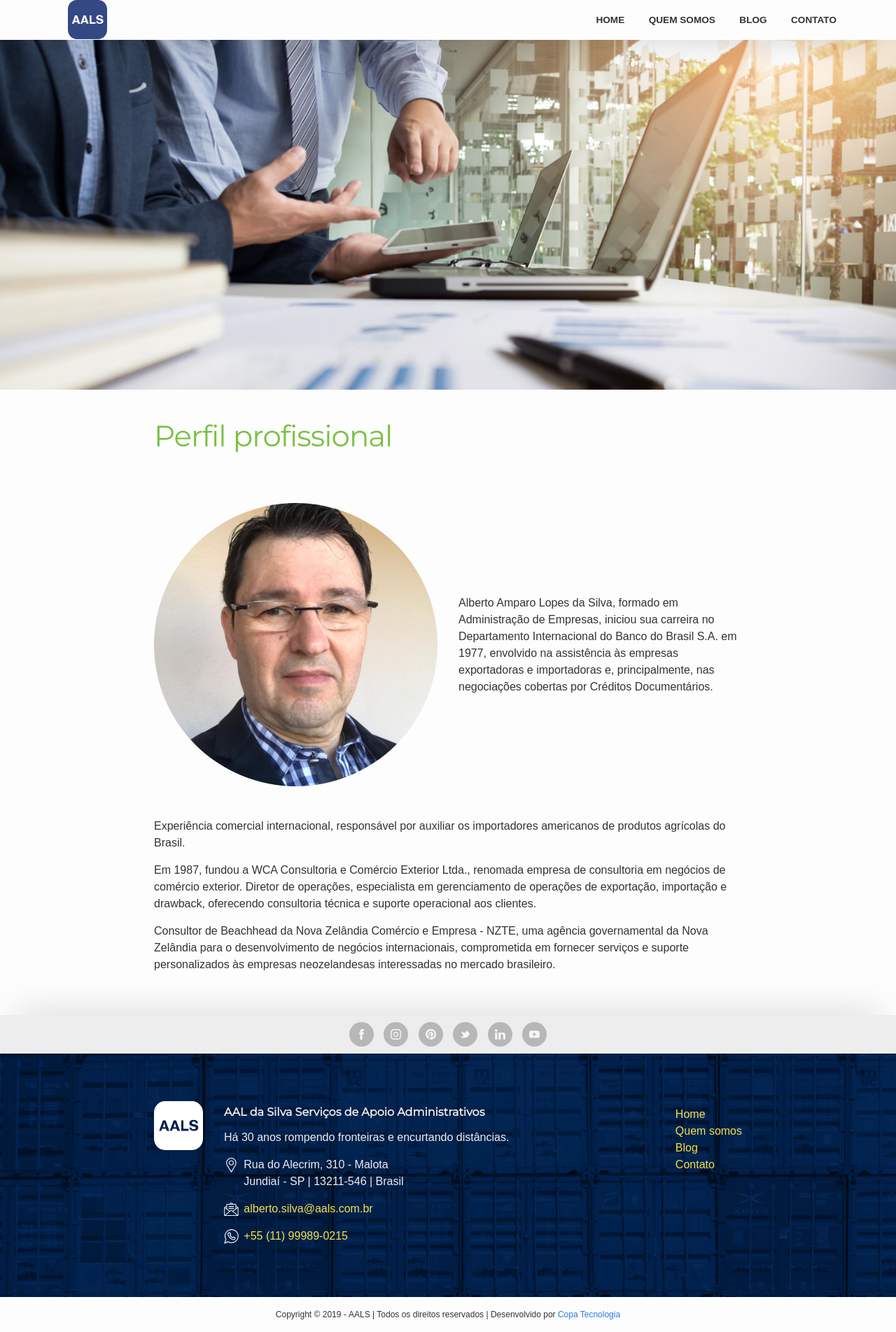
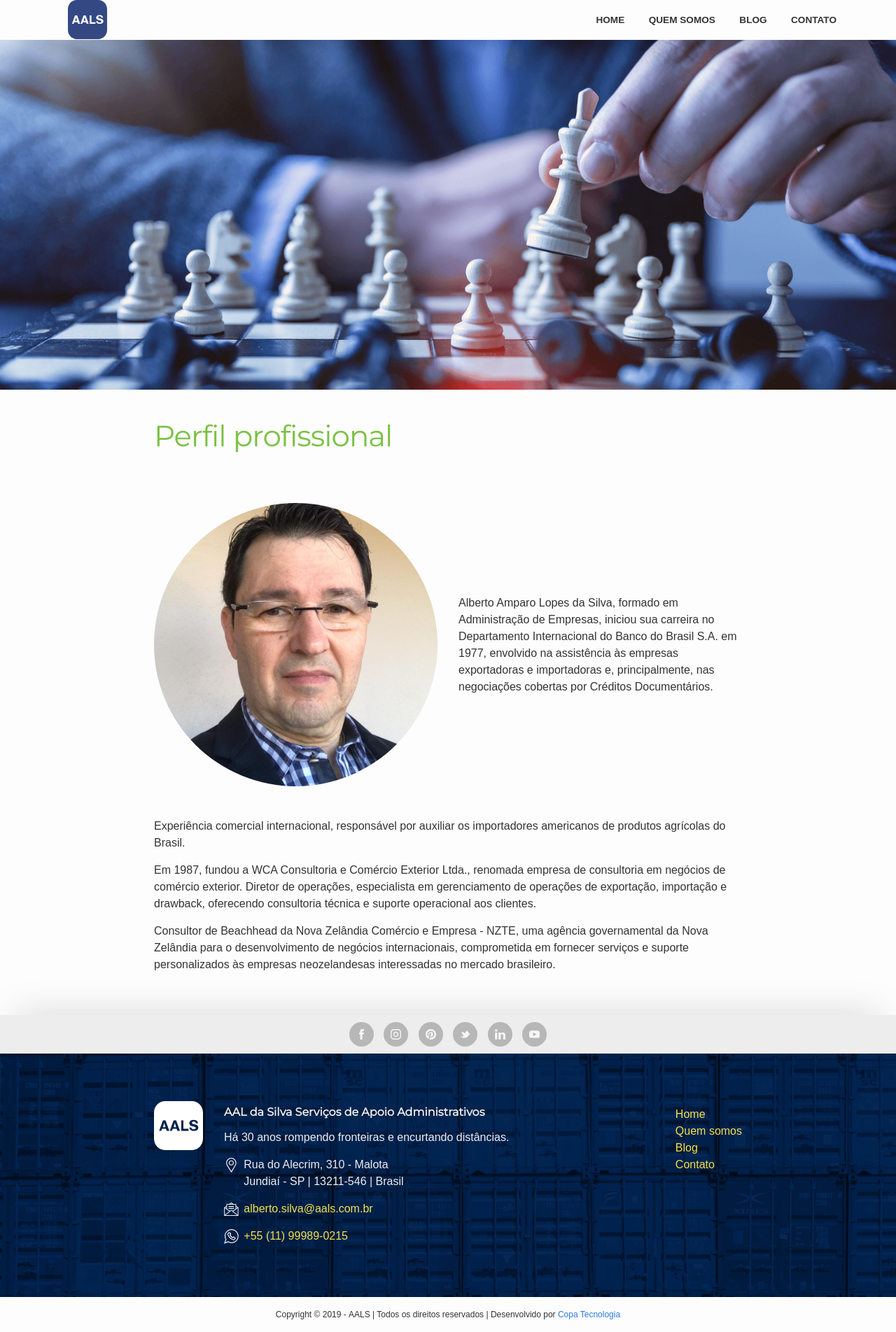
Before and after one commit to aalslogistica/aalslogistica.github.io, a Jekyll site: the page built from sobre.markdown, in a window 1280 px wide. Shown: the whole page at 70% size. Built offline with Jekyll 4.4.1, drawn with Linux system fonts in a browser that asks for light colours; some web fonts are replaced.

Commit message:
Updated Sobre

```diff
--- a/sobre.markdown
+++ b/sobre.markdown
@@ -3,7 +3,7 @@ title: Perfil profissional
 date: 2017-12-20 09:05:00 -02:00
 position: 0
 title_color: "#7ac143"
-cover_image: "/uploads/97.jpg"
+cover_image: "/uploads/jeshoots-com-fzOITuS1DIQ-unsplash2.png"
 excerpt: Mais de 30 anos de experiência em consultoria em comércio exterior, entregando
   resultados nos mais variados seguimentos de mercado.
 nav-title: Quem somos
```
